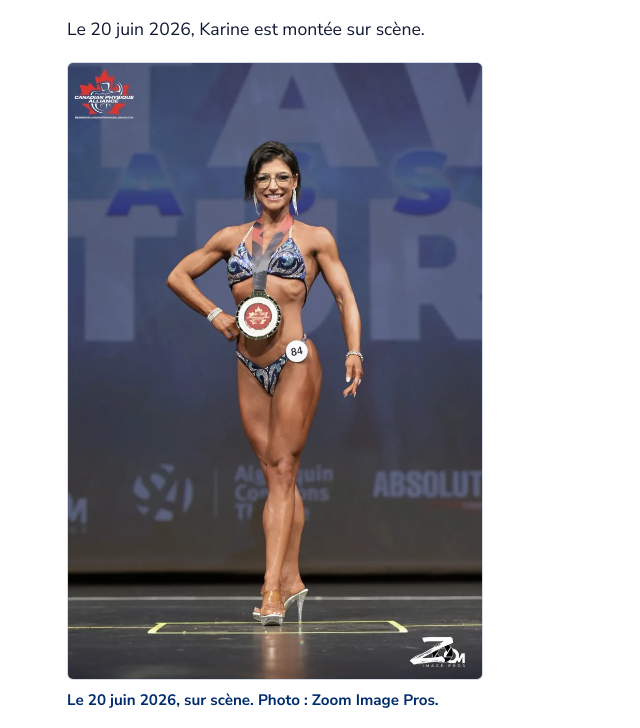
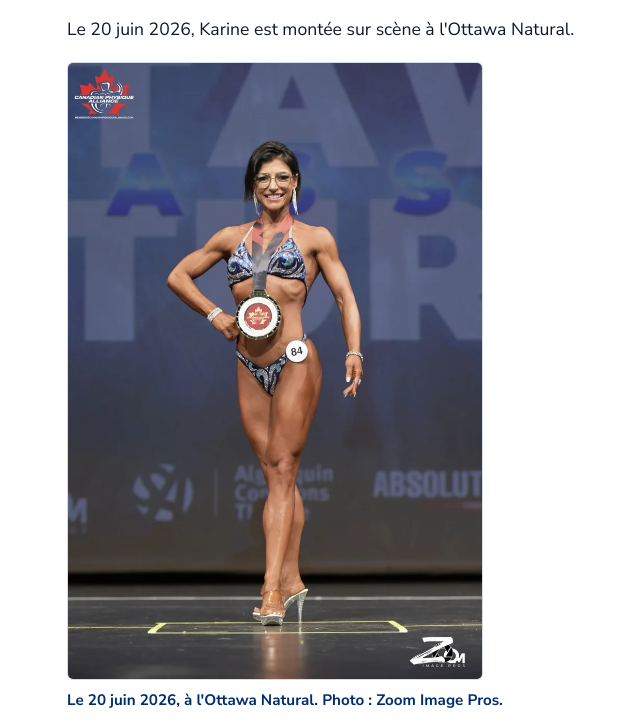
Before and after one commit to Mathfxv/site-fxv, a plain HTML site: page resultats/karine.html in a window 1280 px wide. Shown: the part 2707-3435 px from the top of the page, without its empty margins (237-877 px from the left). Drawn offline with Linux system fonts and the light colour scheme.

Commit message:
Étude de cas de Karine : nom de la compétition
Co-Authored-By: Claude Opus 5.5 <noreply@anthropic.com>
Claude-Session: https://claude.ai/code/session_01HoE6ebSUCEcokdxXUpehfQ

```diff
--- a/resultats/karine.html
+++ b/resultats/karine.html
@@ -124,7 +124,7 @@
       </div>
       <div class="post__body">
 
-<p><strong>En bref :</strong> Karine, 44 ans, directrice générale de la Coop du Cégep de Sherbrooke, s'entraîne chez FxV Solution depuis juillet 2025, en suivi privé VIP. Moins d'un an plus tard, le 20 juin 2026, elle remportait quatre médailles d'or sur scène, avec des plis cutanés réduits de près de 40 %.</p>
+<p><strong>En bref :</strong> Karine, 44 ans, directrice générale de la Coop du Cégep de Sherbrooke, s'entraîne chez FxV Solution depuis juillet 2025, en suivi privé VIP. Moins d'un an plus tard, le 20 juin 2026, elle remportait quatre médailles d'or à l'Ottawa Natural, avec des plis cutanés réduits de près de 40 %.</p>
 <h2>Une entreprise à bâtir, et soi-même en dernier</h2>
 <p>Karine s'entraînait autrefois. Puis elle a ouvert sa chocolaterie, et l'entraînement a disparu de son horaire.</p>
 <p>Bâtir une entreprise demande tout : le temps, l'énergie, la tête. Les journées commencent tôt et finissent tard. Il y a les clients, les employés, les fournisseurs, les imprévus. Et quand il reste enfin une heure de libre, on la donne à la famille, ou au sommeil.</p>
@@ -144,8 +144,8 @@
 <h2>Le plus difficile : écouter son corps</h2>
 <p>Sa première année de préparation s'est très bien déroulée; tout était nouveau. Le plus difficile, selon elle, a été d'écouter son corps et ses limites, et d'accepter de ne voir les résultats qu'à la toute fin.</p>
 <h2>Quatre médailles d'or</h2>
-<p>Le 20 juin 2026, Karine est montée sur scène.</p>
-<figure style="margin:0;display:grid;gap:.5rem"><img src="/img/resultats/karine-scene.webp" alt="Karine sur scène le 20 juin 2026, une médaille d'or au cou" width="800" height="1189" loading="lazy" style="max-width:26rem;width:100%"><figcaption style="font-weight:700;font-size:.95rem;color:var(--navy)">Le 20 juin 2026, sur scène. Photo : Zoom Image Pros.</figcaption></figure>
+<p>Le 20 juin 2026, Karine est montée sur scène à l'Ottawa Natural.</p>
+<figure style="margin:0;display:grid;gap:.5rem"><img src="/img/resultats/karine-scene.webp" alt="Karine sur scène le 20 juin 2026, une médaille d'or au cou" width="800" height="1189" loading="lazy" style="max-width:26rem;width:100%"><figcaption style="font-weight:700;font-size:.95rem;color:var(--navy)">Le 20 juin 2026, à l'Ottawa Natural. Photo : Zoom Image Pros.</figcaption></figure>
 <p>Elle en est repartie avec quatre médailles d'or. C'est à ce moment, dit-elle, qu'elle a vraiment compris que tout fonctionnait.</p>
 <p>Les chiffres racontent le reste : une meilleure composition corporelle, plus de muscle et des plis réduits de près de 40 %.</p>
 <p>Moins d'un an plus tôt, elle se sentait mal dans sa peau.</p>
```
